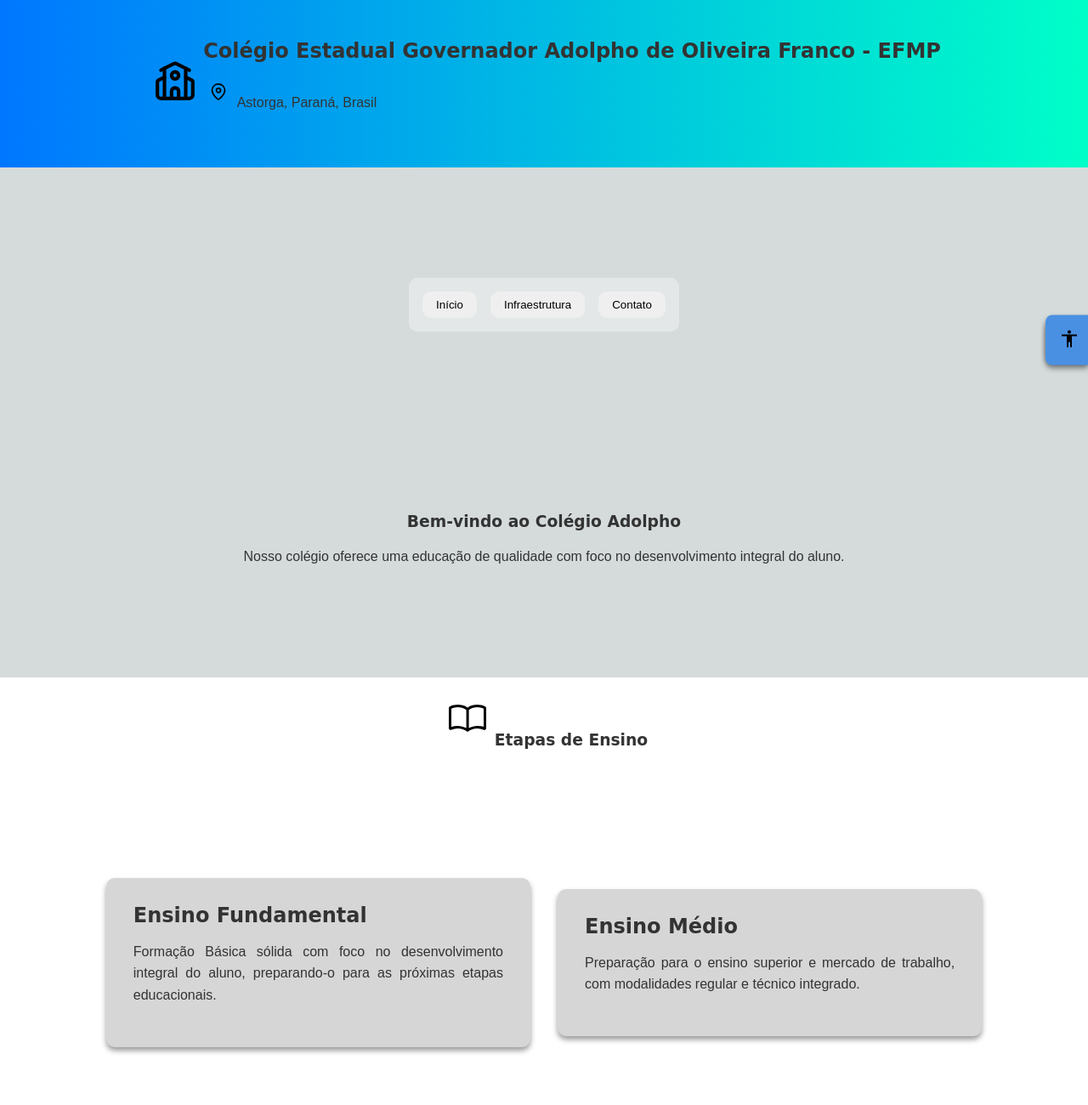
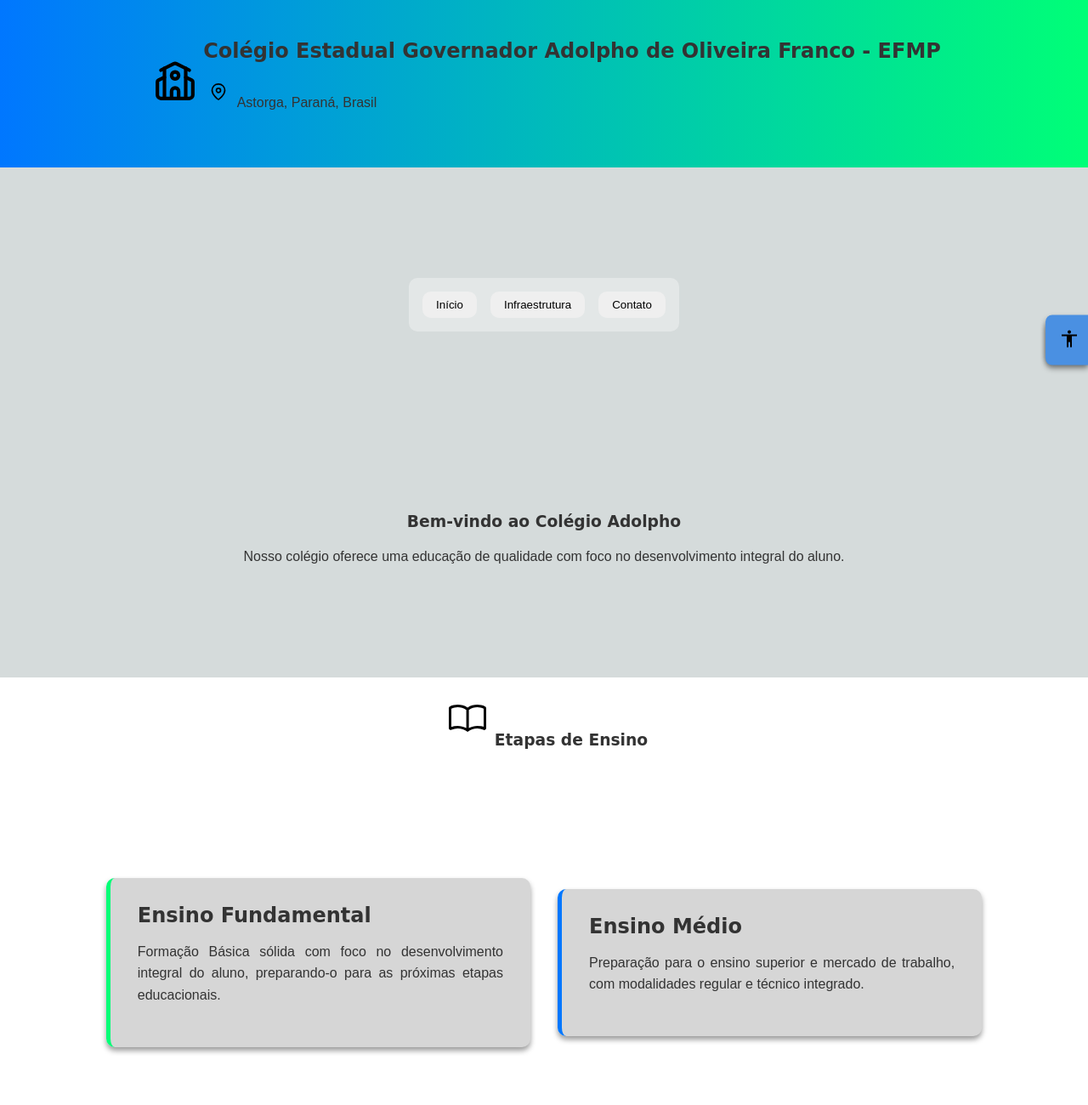
Before and after one commit to JoseLuizBBarco/colegio-adolpho, a plain HTML site: page index.html in a window 1280 px wide. Shown: the top 1300 px of the page at 85% size. Drawn offline with Linux system fonts and the light colour scheme; a web font is replaced by a local one.

Commit message:
Update cards

```diff
--- a/assets/css/style.css
+++ b/assets/css/style.css
@@ -16,19 +16,25 @@
   --cor-primaria-semitransparente: #4a91e257;
   --cor-secundária: #d5dbdb;
   --cor-terciária: #3333;
+  --cor-quaternária: #07f;
+  --cor-quinária: #0f7;
   --cor-fundo: #fff;
   --cor-fundo-semitransparente: #ffffff57;
-  --cor-gradiente: linear-gradient(90deg, #0077ff 0%, #00ffc8 100%);
+  --cor-gradiente: linear-gradient(
+    90deg,
+    var(--cor-quaternária) 0%,
+    var(--cor-quinária) 100%
+  );
   --cor-footer: #222f3e;
   --cor-texto: #333;
   --cor-texto-claro: #bbb;
-  --cor-link: #214166;
-  --cor-link-hover: #2a814b;
+  --cor-link: var(--cor-quaternária);
+  --cor-link-hover: var(--cor-quinária);
   --cor-borda: #3333;
   --borda: 1px solid var(--cor-borda);
   --fonte-título: "MedievalSharp", cursive;
   --fonte-texto: "Sour Gummy", sans-serif;
-  --sombra: 0 4px 6px rgba(0, 0, 0, 0.4);
+  --sombra: 0 4px 6px #0006;
 }
 
 * {
@@ -77,7 +83,16 @@ p {
 
 /* * Alto contraste */
 .high-contrast {
-  color: yellow;
+  color: lightgray;
+}
+
+/* * Cards intercalados */
+.card-alternado {
+  border-left: 5px solid var(--cor-quaternária);
+}
+
+.card-alternado:nth-child(odd) {
+  border-left: 5px solid var(--cor-quinária);
 }
 
 /* * Cabeçalho */
--- a/index.html
+++ b/index.html
@@ -138,16 +138,16 @@
         </article>
       </section>
       <section>
-        <h3><span class="book" style="color: #00f"></span>Etapas de Ensino</h3>
+        <h3><span class="book"></span>Etapas de Ensino</h3>
         <div class="cardsDeEnsino">
-          <div class="card card-ensino">
+          <div class="card card-ensino card-alternado">
             <h2>Ensino Fundamental</h2>
             <p>
               Formação Básica sólida com foco no desenvolvimento integral do
               aluno, preparando-o para as próximas etapas educacionais.
             </p>
           </div>
-          <div class="card card-ensino">
+          <div class="card card-ensino card-alternado">
             <h2>Ensino Médio</h2>
             <p>
               Preparação para o ensino superior e mercado de trabalho, com
@@ -194,14 +194,14 @@
       <section>
         <h3>Modalidades de Ensino</h3>
         <div class="cardsDeEnsino modalidades">
-          <div class="card card-ensino">
+          <div class="card card-ensino card-alternado">
             <h4>Ensino Regular</h4>
             <p>
               Currículo tradicional seguindo as diretrizes nacionais de
               educação, com foco na formação geral do estudante.
             </p>
           </div>
-          <div class="card card-ensino">
+          <div class="card card-ensino card-alternado">
             <h4>Curso Técnico Integrado</h4>
             <p>
               Formação profissional integrada ao ensino médio, preparando o
```
